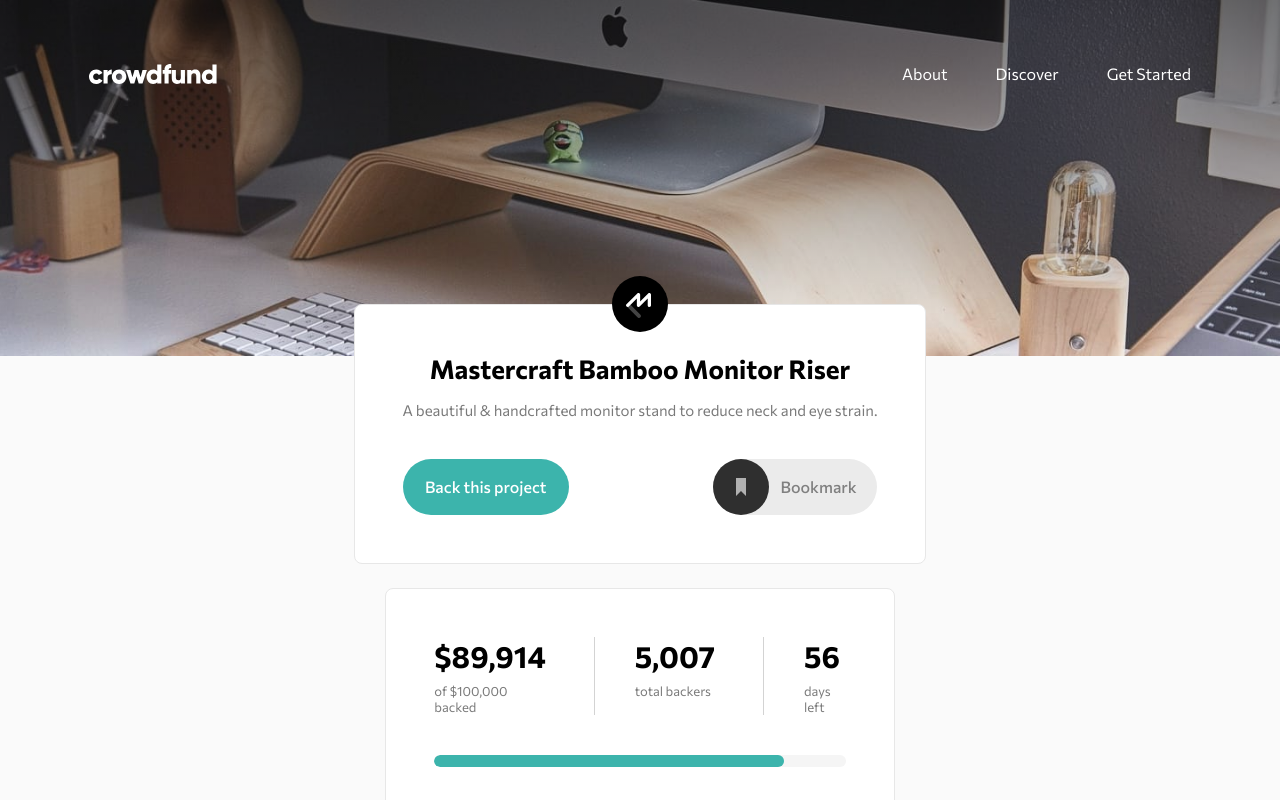
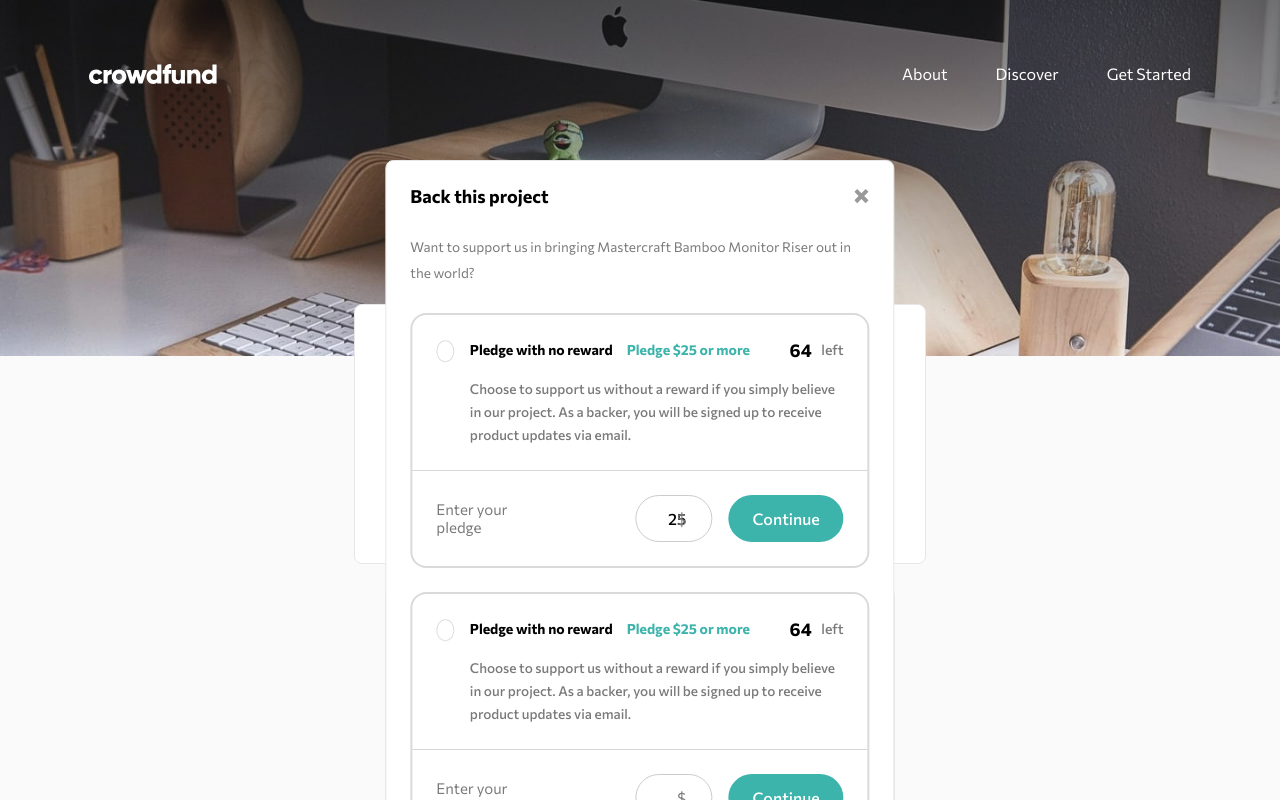
Before and after one commit to cendyz/Crowdfunding-product-page, a React (Vite) app: page / in a window 1280 px wide. Shown: the top 800 px of the page. Built offline with nearby package versions, Linux system fonts and the light colour scheme.

Commit message:
desktop modal

```diff
--- a/src/App.jsx
+++ b/src/App.jsx
@@ -195,6 +195,103 @@ const App = () => {
 						Want to support us in bringing Mastercraft Bamboo Monitor Riser
 						out in the world?
 					</p>
+					<div className='modal-box-inner-desktop'>
+						<div className='modal-up-wrapper'>
+							<input
+								type='radio'
+								name='pledge'
+								id='zero'
+								className='modal-input-desktop'
+							/>
+							<div className='modal-select-desktop'>
+								<div className='modal-text-up'>
+									<label
+										htmlFor='zero'
+										className='modal-select-label-desktop'>
+										Pledge with no reward
+										<span className='modal-select-label-span-desktop'>
+											Pledge $25 or more
+										</span>
+									</label>
+									<div className='modal-box-inner-left-desktop'>
+										<p className='modal-box-inner-left-price-desktop'>
+											64
+										</p>
+										<p className='modal-box-inner-left-text-desktop'>
+											left
+										</p>
+									</div>
+								</div>
+								<p className='modal-box-inner-text-desktop'>
+									Choose to support us without a reward if you simply
+									believe in our project. As a backer, you will be signed
+									up to receive product updates via email.
+								</p>
+							</div>
+						</div>
+						<div className='modal-bottom-wrapper'>
+							<label htmlFor='price' className='modal-bottom-label'>
+								Enter your pledge
+							</label>
+							<div className='modal-bottom-right'>
+								<input
+									type='text'
+									id='price'
+									className='modal-bottom-input'
+									placeholder='25'
+								/>
+								<button className='modal-bottom-continue'>Continue</button>
+							</div>
+						</div>
+					</div>
+					<div className='modal-box-inner-desktop'>
+						<div className='modal-up-wrapper'>
+							<input
+								type='radio'
+								name='pledge'
+								id='zero'
+								className='modal-input-desktop'
+							/>
+							<div className='modal-select-desktop'>
+								<div className='modal-text-up'>
+									<label
+										htmlFor='zero'
+										className='modal-select-label-desktop'>
+										Pledge with no reward
+										<span className='modal-select-label-span-desktop'>
+											Pledge $25 or more
+										</span>
+									</label>
+									<div className='modal-box-inner-left-desktop'>
+										<p className='modal-box-inner-left-price-desktop'>
+											64
+										</p>
+										<p className='modal-box-inner-left-text-desktop'>
+											left
+										</p>
+									</div>
+								</div>
+								<p className='modal-box-inner-text-desktop'>
+									Choose to support us without a reward if you simply
+									believe in our project. As a backer, you will be signed
+									up to receive product updates via email.
+								</p>
+							</div>
+						</div>
+						<div className='modal-bottom-wrapper'>
+							<label htmlFor='price' className='modal-bottom-label'>
+								Enter your pledge
+							</label>
+							<div className='modal-bottom-right'>
+								<input
+									type='text'
+									id='price'
+									className='modal-bottom-input'
+								/>
+								<button className='modal-bottom-continue'>Continue</button>
+							</div>
+						</div>
+					</div>
 					<div className='modal-box-inner'>
 						<div className='modal-select'>
 							<input
--- a/src/sass/main.scss
+++ b/src/sass/main.scss
@@ -240,14 +240,16 @@ body {
 }
 
 .last-box-inner-title,
-.modal-select-label {
+.modal-select-label,
+.modal-select-label-desktop {
 	margin-bottom: 0.8em;
 	font-size: 1.4rem;
 	font-weight: bolder;
 }
 
 .last-box-inner-pledge,
-.modal-select-label-span {
+.modal-select-label-span,
+.modal-select-label-span-desktop {
 	margin-bottom: 1.7em;
 	color: var(--moderate-cyan);
 	font-size: 1.4rem;
@@ -256,7 +258,8 @@ body {
 
 .last-box-inner-text,
 .modal-box-inner-text,
-.complete-text {
+.complete-text,
+.modal-box-inner-text-desktop {
 	margin-bottom: 2em;
 	color: var(--dark-gray);
 	font-size: 1.36rem;
@@ -265,7 +268,8 @@ body {
 }
 
 .last-box-inner-left,
-.modal-box-inner-left {
+.modal-box-inner-left,
+.modal-box-inner-left-desktop {
 	margin-bottom: 1.7em;
 	display: flex;
 	align-items: center;
@@ -273,13 +277,15 @@ body {
 }
 
 .last-box-inner-left-price,
-.modal-box-inner-left-price {
+.modal-box-inner-left-price,
+.modal-box-inner-left-price-desktop {
 	font-size: 3rem;
 	font-weight: 700;
 }
 
 .last-box-inner-left-text,
-.modal-box-inner-left-text {
+.modal-box-inner-left-text,
+.modal-box-inner-left-text-desktop {
 	color: var(--dark-gray);
 	font-size: 1.4rem;
 	font-weight: 500;
@@ -287,7 +293,8 @@ body {
 
 .last-box-inner-left-btn,
 .modal-box-inner-left-btn,
-.complete-btn {
+.complete-btn,
+.modal-bottom-continue {
 	padding: 1em 2em;
 	background-color: var(--moderate-cyan);
 	color: white;
@@ -341,7 +348,8 @@ body {
 	column-gap: 1em;
 }
 
-.modal-input {
+.modal-input,
+.modal-input-desktop {
 	display: inline-block;
 	appearance: none;
 	width: 1.7em;
@@ -428,7 +436,8 @@ body {
 
 	.second-box,
 	.main,
-	.last-box {
+	.last-box,
+	.modal {
 		max-width: 711px;
 		width: 39.79vw;
 		margin: 0 auto;
@@ -485,7 +494,6 @@ body {
 	.second-box-content {
 		padding-right: 3em;
 		border-right: 1px solid rgb(211, 211, 211);
-		// width: 30%;
 		text-align: left;
 
 		&:nth-child(2) {
@@ -511,11 +519,11 @@ body {
 		margin-top: 1em;
 		&::before {
 			width: 85%;
-
 		}
 	}
 
-	.last-box-up-wrapper, .last-box-down-wrapper {
+	.last-box-up-wrapper,
+	.last-box-down-wrapper {
 		display: flex;
 		justify-content: space-between;
 		align-items: center;
@@ -525,11 +533,124 @@ body {
 		margin-bottom: 0;
 	}
 
+	.modal-box-inner {
+		// display: none;
+	}
 
+	.modal-box-inner-desktop {
+	}
 
-	// .second-box-content {
-	// 	border-bottom: none;
-	// }
+	.modal {
+		display: block;
+	}
+
+	.modal-select-label {
+		flex-direction: row;
+		column-gap: 1em;
+	}
+
+	.modal-input-desktop {
+		width: 2.9em;
+		&:checked {
+			background-color: var(--moderate-cyan);
+			box-shadow: inset -0.005rem -0.005rem 0 0.45rem white;
+		}
+	}
+
+	.modal-box-inner-desktop {
+		margin-bottom: 1.5em;
+		border-radius: 1em;
+		border: 2px solid rgb(218, 218, 218);
+	}
+
+	.modal-box-inner-left-price-desktop {
+		font-size: 1.8rem;
+		height: fit-content;
+	}
+
+	.modal-up-wrapper {
+		display: flex;
+		column-gap: 1em;
+		align-items: flex-start;
+	}
+
+	.modal-select-label-span-desktop,
+	.modal-box-inner-left-desktop,
+	.modal-select-label-desktop {
+		margin-bottom: 0;
+	}
+
+	.modal-text-up,
+	.modal-select-label-desktop {
+		display: flex;
+		justify-content: space-between;
+	}
+
+	.modal-select-label-desktop {
+		column-gap: 1em;
+	}
+
+	.modal-text-up {
+		align-items: center;
+		margin-bottom: 1em;
+	}
+
+	.modal-box-inner-text-desktop {
+		margin-bottom: 0;
+	}
+
+	.modal-up-wrapper {
+		padding: 1.5em;
+		border-bottom: 1px solid rgb(214, 214, 214);
+	}
+
+	.modal-bottom-wrapper {
+		padding: 1.5em;
+		display: flex;
+		align-items: center;
+		justify-content: space-between;
+	}
+
+	.modal-bottom-label {
+		color: var(--dark-gray);
+		font-size: 1.5rem;
+	}
+
+	.modal-bottom-right {
+		position: relative;
+		display: flex;
+		column-gap: 1em;
+		justify-content: flex-end;
+
+		&::before {
+			content: '$';
+			position: absolute;
+			top: 49%;
+			left: 11.19vw;
+			transform: translateY(-50%);
+			color: var(--dark-gray);
+
+		}
+	}
+
+	.modal-bottom-continue,
+	.modal-bottom-input {
+		padding: 0.8em 1.5em;
+	}
+
+	.modal-bottom-input,
+	.modal-bottom-input::placeholder {
+		font-weight: 500;
+		color: black;
+		font-size: 1.6rem;
+	}
+
+	.modal-bottom-input {
+		padding-left: 2em;
+		border-radius: 1.5em;
+		border: 1px solid rgb(204, 204, 204);
+		width: 25%;
+	}
 }
 
 // - Mobile: 375px
```
